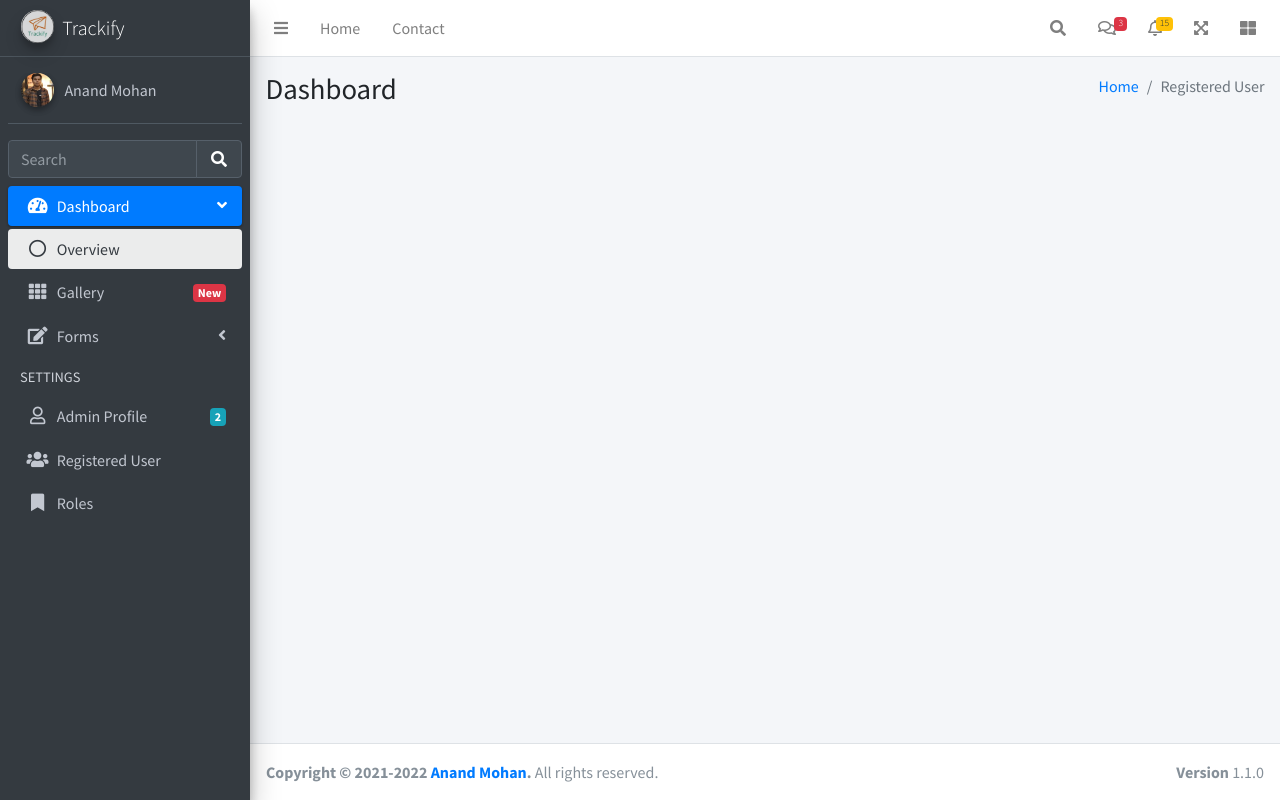
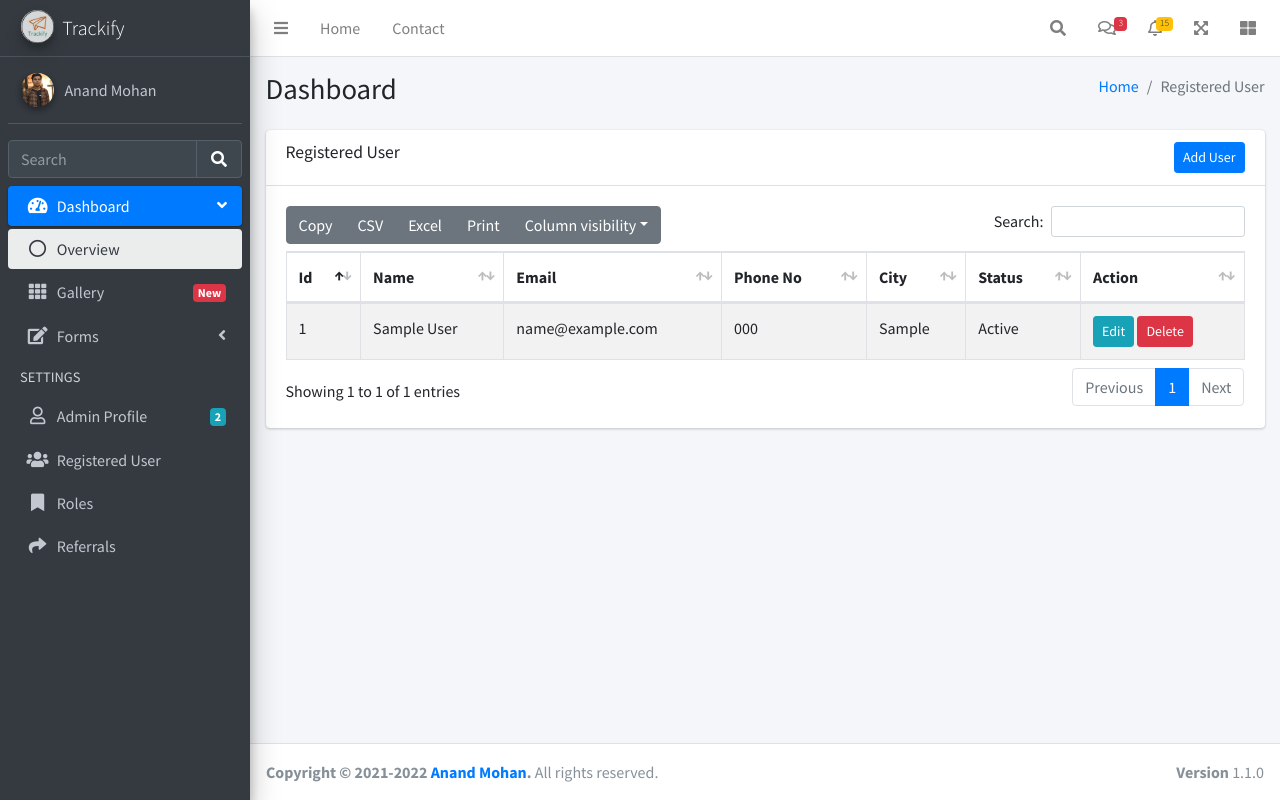
Before and after one commit to itanand/trackify, a PHP site: page /register.php in a window 1280 px wide. Run offline with PHP 8.4, Linux system fonts and the light colour scheme; tables that the repository leaves empty or names only in its code hold one stand-in row (values such as "Sample post"); some libraries are stand-ins or nearby versions.

Commit message:
todays-code-registration, edit and delete

```diff
--- a/admin/includes/footer.php
+++ b/admin/includes/footer.php
@@ -58,5 +58,22 @@
 <script src="assets/plugins/datatables-buttons/js/buttons.html5.min.js"></script>
 <script src="assets/plugins/datatables-buttons/js/buttons.print.min.js"></script>
 <script src="assets/plugins/datatables-buttons/js/buttons.colVis.min.js"></script>
+<script>
+  $(function () {
+    $("#example1").DataTable({
+      "responsive": true, "lengthChange": false, "autoWidth": false,
+      "buttons": ["copy", "csv", "excel", "pdf", "print", "colvis"]
+    }).buttons().container().appendTo('#example1_wrapper .col-md-6:eq(0)');
+    $('#example2').DataTable({
+      "paging": true,
+      "lengthChange": false,
+      "searching": false,
+      "ordering": true,
+      "info": true,
+      "autoWidth": false,
+      "responsive": true,
+    });
+  });
+</script>
 </body>
 </html>
--- a/admin/includes/sidebar.php
+++ b/admin/includes/sidebar.php
@@ -125,6 +125,14 @@
               </p>
             </a>
           </li>
+          <li class="nav-item">
+            <a href="referrals.php" class="nav-link">
+              <i class="nav-icon fas fa-share"></i>
+              <p>
+               Referrals
+              </p>
+            </a>
+          </li>
 
 
 
--- a/admin/register.php
+++ b/admin/register.php
@@ -1,10 +1,60 @@
 <?php
+   session_start();
    include('includes/header.php');
    include('includes/topnavbar.php');
    include('includes/sidebar.php');
+   include('config/dbconn.php');
 ?>
 
 <div class="content-wrapper">
+
+
+
+<!-- Form  Modal -->
+<div class="modal fade" id="AddUserModal" tabindex="-1" role="dialog" aria-labelledby="exampleModalLabel" aria-hidden="true">
+  <div class="modal-dialog" role="document">
+    <div class="modal-content">
+      <div class="modal-header">
+        <h5 class="modal-title" id="exampleModalLabel">Modal title</h5>
+        <button type="button" class="close" data-dismiss="modal" aria-label="Close">
+          <span aria-hidden="true">&times;</span>
+        </button>
+      </div>
+
+      <form action="code.php" method="POST" >
+      <div class="modal-body">
+        <div class="form-group">
+            <label for="name">Name</label>
+            <input type="text" name="name" class="form-control" placeholder="Name">
+        </div>
+        <div class="form-group">
+            <label for="email">Email</label>
+            <input type="email" name="email" class="form-control" placeholder="Email">
+        </div>
+        <div class="form-group">
+            <label for="number">Mobile No</label>
+            <input type="number" name="phone" class="form-control" placeholder="Mobile Number">
+        </div>
+        <div class="form-group">
+            <label for="city">City</label>
+            <input type="text" name="city" class="form-control" placeholder="City">
+        </div>
+        <div class="form-group">
+            <label for="education">Password</label>
+            <input type="password" name="password" class="form-control" placeholder="Password">
+        </div>
+
+      </div>
+      <div class="modal-footer">
+        <button type="button" class="btn btn-secondary" data-dismiss="modal">Close</button>
+        <button type="submit" name="addUser" class="btn btn-primary">Save</button>
+      </div>
+      </form>
+    </div>
+  </div>
+</div>
+
+
 
 
 <div class="content-header">
@@ -23,8 +73,89 @@
       </div><!-- /.container-fluid -->
     </div>
 
+<section class="content">
+
+  <div class="container">
+       <div class="row">
+      <div class="col-md-12">
+             <?php
+
+            if(isset($_SESSION['status']))
+            {
+               echo "<h4>".$_SESSION['status']."</h4>";
+               unset($_SESSION['status']);
+            }
+
+
+            ?>
+
+    <div class="card">
+              <div class="card-header">
+                <h3 class="card-title">Registered User</h3>
+                <a href="" data-toggle="modal" data-target="#AddUserModal" class="btn btn-primary btn-sm float-right">Add User </a>
+               </div>
+              <!-- /.card-header -->
+              <div class="card-body">
+                <table id="example1" class="table table-bordered table-striped">
+                   <thead>
+                     <tr>
+                       <th>Id</th>
+                       <th>Name</th>
+                       <th>Email</th>
+                       <th>Phone No</th>
+                      <th>City</th>
+                      <th>Status</th>
+                      <th>Action</th>
+                   </tr>
+                  </thead>
+                  <tbody>
+                     <?php
+                      $query = "SELECT * FROM users";
+                      $query_run = mysqli_query($con, $query);
+
+                      if(mysqli_num_rows($query_run) > 0)
+                      {
+                         foreach($query_run as $row)
+                          {
+
+                           ?>
+                             <tr>
+                                 <td><?php echo $row['id']; ?></td>
+                                 <td><?php echo $row['name']; ?></td>
+                                 <td><?php echo $row['email']; ?></td>
+                                 <td><?php echo $row['phone']; ?></td>
+                                 <td><?php echo $row['city']; ?></td>
+                                 <td>Active</td>
+                                 <td>
+                                    <a href="registered-user-edit.php?user_id=<?php echo $row['id']; ?>" class="btn btn-info btn-sm">Edit</a>
+                                    <a href="" class="btn btn-danger btn-sm">Delete</a>
+                                 </td>
+                              </tr>
+                           <?php
+                          }
+                      }
+                      else {
+                        ?>
+                        <tr>
+                           <td>
+                              No Record Found
+                           </td>
+                        </tr>
+                        <?php
+
+
+                      }
+                     ?>
+
+               </tdbody>
+            </table>
+         </div>
+      </div>
+      </div>
+   </div>
+  </div>
 </div>
-
+</section>
 <?php
    include('includes/footer.php');
 ?>
```
Also changed, not shown: admin/code.php (added, +52 -0 lines), admin/referrals.php (added, +15 -0 lines), admin/registered-user-edit.php (added, +106 -0 lines).
